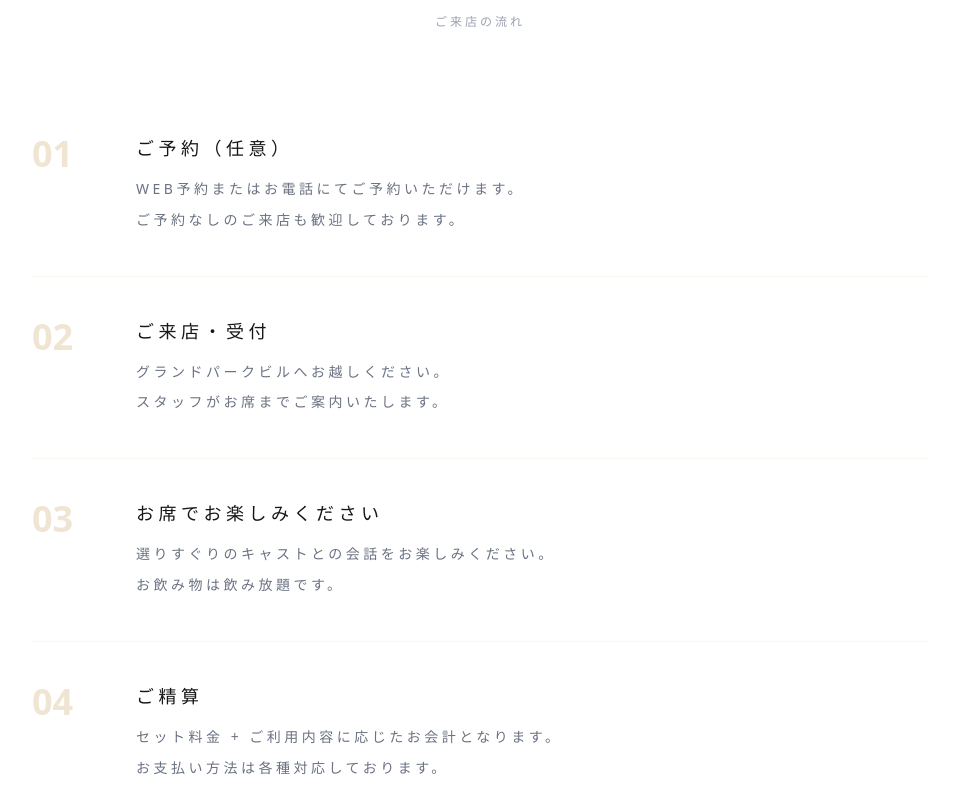
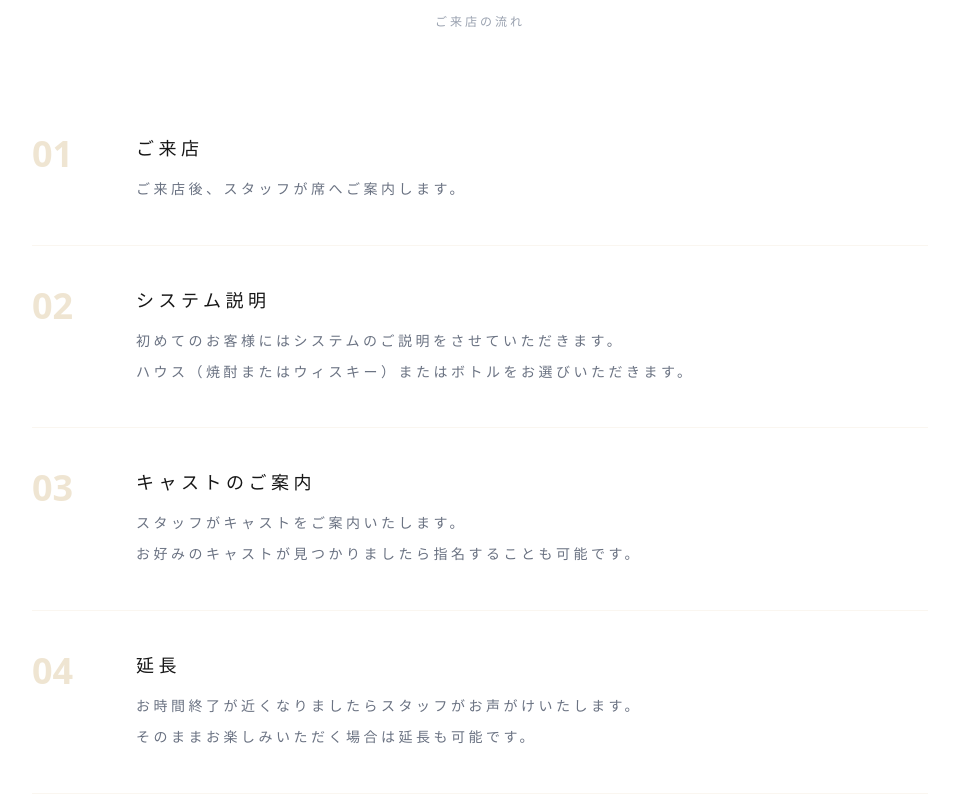
Before and after one commit to SocialBoost1201/Animo, a Next.js app: page /guide in a window 1280 px wide. Shown: the part 840-1640 px from the top of the page, without its empty margins (160-1119 px from the left). Built offline with nearby package versions, Linux system fonts and the light colour scheme; no server answers; a web font is replaced by a local one.

Commit message:
content: update ANIMO GUIDE 5 steps with official text

```diff
--- a/app/(public)/guide/page.tsx
+++ b/app/(public)/guide/page.tsx
@@ -14,23 +14,28 @@ export const metadata = {
 const STEPS = [
   {
     num: '01',
-    title: 'ご予約（任意）',
-    desc: 'WEB予約またはお電話にてご予約いただけます。\nご予約なしのご来店も歓迎しております。',
+    title: 'ご来店',
+    desc: 'ご来店後、スタッフが席へご案内します。',
   },
   {
     num: '02',
-    title: 'ご来店・受付',
-    desc: 'グランドパークビルへお越しください。\nスタッフがお席までご案内いたします。',
+    title: 'システム説明',
+    desc: '初めてのお客様にはシステムのご説明をさせていただきます。\nハウス（焼酎またはウィスキー）またはボトルをお選びいただきます。',
   },
   {
     num: '03',
-    title: 'お席でお楽しみください',
-    desc: '選りすぐりのキャストとの会話をお楽しみください。\nお飲み物は飲み放題です。',
+    title: 'キャストのご案内',
+    desc: 'スタッフがキャストをご案内いたします。\nお好みのキャストが見つかりましたら指名することも可能です。',
   },
   {
     num: '04',
-    title: 'ご精算',
-    desc: 'セット料金 + ご利用内容に応じたお会計となります。\nお支払い方法は各種対応しております。',
+    title: '延長',
+    desc: 'お時間終了が近くなりましたらスタッフがお声がけいたします。\nそのままお楽しみいただく場合は延長も可能です。',
+  },
+  {
+    num: '05',
+    title: 'お会計',
+    desc: 'お会計はセット料金にtax / service chargeを含めて計算いたします。\nキャストドリンクやボトル代金などは別途加算されます。',
   },
 ];
 
```
